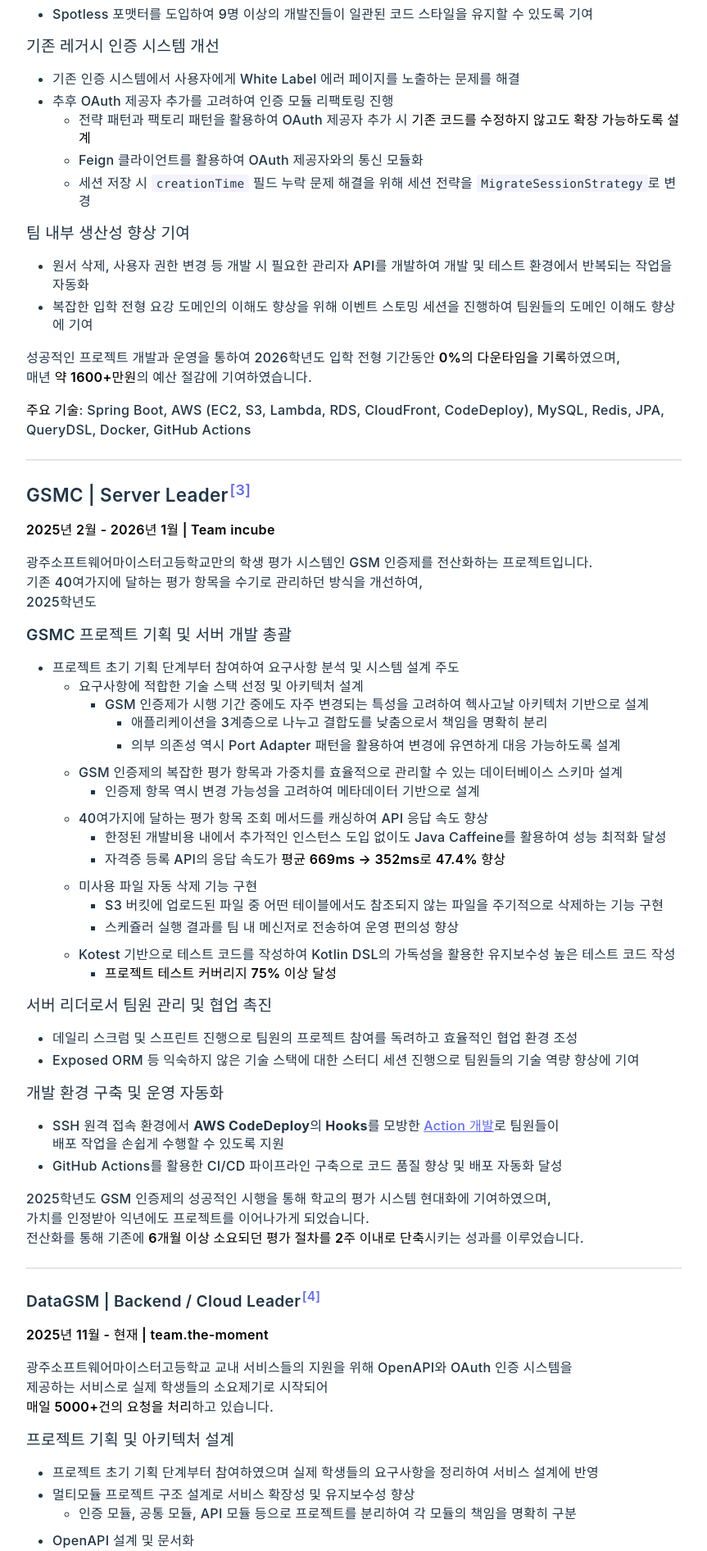
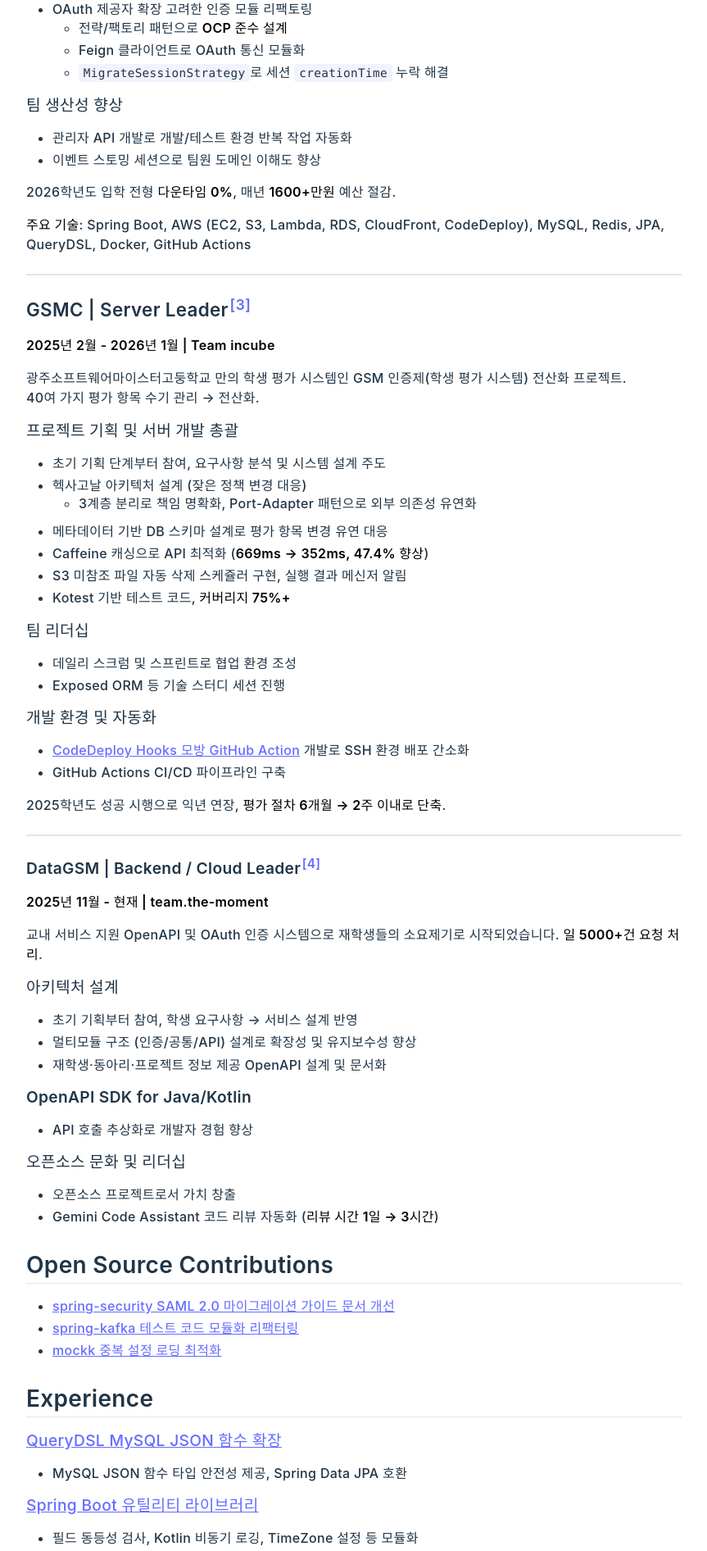
Before and after one commit to snowykte0426/my-resume, a React (Vite) app: page / in a window 1280 px wide. Shown: the part 884-2776 px from the top of the page at 82% size, without its empty margins (208-1071 px from the left). Built offline with nearby package versions, Linux system fonts and the light colour scheme; a web font is replaced by a local one.

Commit message:
refactor resume.mdx for improved clarity and conciseness

```diff
--- a/src/content/resume.mdx
+++ b/src/content/resume.mdx
@@ -14,35 +14,33 @@
 ### Hello, GSM | Server / Cloud Engineer<Footnote>총 17명 규모</Footnote>
 **2025년 4월 - 2025년 11월 | team.the-moment**
 
-광주소프트웨어마이스터고등학교의 신입생 입학 지원 시스템입니다. <br />
-기존에 수기로 진행되던 입학 지원 절차를 전산화하는 서비스로, <br />
-실 사용자 1800+명<Footnote>Google Analytics 기준</Footnote>, 매년 변경되는 입학 전형 기준에 유연하게 대응할 수 있도록 설계되었습니다.
+광주소프트웨어마이스터고등학교 신입생 입학 지원 시스템. <br />
+수기로 진행되던 것을 전산화하였으며, 실 사용자 1800+명<Footnote>Google Analytics 기준</Footnote>, 매년 변경되는 입학 전형 기준에 유연하게 대응합니다.
 
 #### 2026학년도 신입생 입학 지원 시스템 개발 및 운영/유지보수
-- AWS 인프라 관리 및 최적화 작업 진행(<b>\$518.18에서 \$265.16으로 약 48.8%</b> 비용 절감)
-    - 기존에 S3 버킷에 정적 파일을 저장하던 방식을 CloudFront로 전환하여<br /> 콘텐츠 전송 속도 향상 및 네트워크 비용 절감
-    - 서버 인스턴스 패밀리를 `t3` -> `t4g`로 전환하여 비용 절감
-- 기존에 서버 애플리케이션에서 처리하던 성적계산 로직을 **Golang 기반 AWS Lambda로 이전**하여<br /> 입학 전형 일정이 아닐 동안 서버 인스턴스 비용 발생 문제 해결 및 클라이언트 요청에 대한 응답 속도 향상
-- 신입생 정보를 엑셀 시트로 다운로드하는 API 최적화
-    - API 호출 시 신입생 row 1건 당 3번의 추가 쿼리가 발생하던 문제를 기존 프로젝트에서 사용되던<br /> QueryDSL을 활용하여 1번의 쿼리로 변경
-    - 처리되는 데이터가 많을 수록 메모리 사용량이 급증하는 문제를 해결하기 위해<br /> Apache POI의 SXSSF API를 활용하여 메모리 사용량을 일정하게 유지
-    - API 응답 속도가 **최대 19,050ms → 1,072ms로 약 94.4% 향상**
-- 기존 시스템에서 누락된 테스트 코드를 보완하여 **서비스 로직 테스트 커버리지 100% 달성**
-- Spotless 포맷터를 도입하여 9명 이상의 개발진들이 일관된 코드 스타일을 유지할 수 있도록 기여
+- AWS 인프라 최적화 (<b>\$518 → \$265, 약 48.8% 절감</b>)
+    - S3 정적 파일 → CloudFront 전환으로 전송 속도 향상 및 네트워크 비용 절감
+    - 인스턴스 `t3` → `t4g` 전환
+- 성적계산 로직 **Golang 기반 AWS Lambda로 이전**
+    - 비입학전형 기간 서버 비용 문제 해결 및 응답 속도 향상
+- 엑셀 다운로드 API 최적화 (**19,050ms → 1,072ms, 94.4% 향상**)
+    - N+1 쿼리 → QueryDSL 단일 쿼리로 변경
+    - Apache POI SXSSF API로 메모리 사용량 일정 유지
+- 누락된 테스트 코드 보완, **서비스 로직 테스트 커버리지 100%**
+- Spotless 포맷터 도입으로 9명+ 개발진 코드 스타일 통일
 
-#### 기존 레거시 인증 시스템 개선
-- 기존 인증 시스템에서 사용자에게 White Label 에러 페이지를 노출하는 문제를 해결
-- 추후 OAuth 제공자 추가를 고려하여 인증 모듈 리팩토링 진행
-  - 전략 패턴과 팩토리 패턴을 활용하여 OAuth 제공자 추가 시 **기존 코드를 수정하지 않고도 확장 가능하도록 설계**
-  - Feign 클라이언트를 활용하여 OAuth 제공자와의 통신 모듈화
-  - 세션 저장 시 `creationTime` 필드 누락 문제 해결을 위해 세션 전략을 `MigrateSessionStrategy`로 변경
+#### 레거시 인증 시스템 개선
+- White Label 에러 페이지 노출 문제 해결
+- OAuth 제공자 확장 고려한 인증 모듈 리팩토링
+  - 전략/팩토리 패턴으로 **OCP 준수 설계**
+  - Feign 클라이언트로 OAuth 통신 모듈화
+  - `MigrateSessionStrategy`로 세션 `creationTime` 누락 해결
 
-#### 팀 내부 생산성 향상 기여
-- 원서 삭제, 사용자 권한 변경 등 개발 시 필요한 관리자 API를 개발하여 개발 및 테스트 환경에서 반복되는 작업을 자동화
-- 복잡한 입학 전형 요강 도메인의 이해도 향상을 위해 이벤트 스토밍 세션을 진행하여 팀원들의 도메인 이해도 향상에 기여
+#### 팀 생산성 향상
+- 관리자 API 개발로 개발/테스트 환경 반복 작업 자동화
+- 이벤트 스토밍 세션으로 팀원 도메인 이해도 향상
 
-성공적인 프로젝트 개발과 운영을 통하여 2026학년도 입학 전형 기간동안 **0%의 다운타임을 기록**하였으며, <br />
-매년 **약 1600+만원**의 예산 절감에 기여하였습니다.
+2026학년도 입학 전형 **다운타임 0%**, 매년 **1600+만원** 예산 절감.
 
 **주요 기술**: Spring Boot, AWS (EC2, S3, Lambda, RDS, CloudFront, CodeDeploy), MySQL, Redis, JPA, QueryDSL, Docker, GitHub Actions
 
@@ -51,59 +49,42 @@
 ### GSMC | Server Leader<Footnote>총 19명 규모</Footnote>
 **2025년 2월 - 2026년 1월 | Team incube**
 
-광주소프트웨어마이스터고등학교만의 학생 평가 시스템인 GSM 인증제를 전산화하는 프로젝트입니다. <br />
-기존 40여가지에 달하는 평가 항목을 수기로 관리하던 방식을 개선하여, <br />
-2025학년도
+광주소프트웨어마이스터고둥학교 만의 학생 평가 시스템인 GSM 인증제(학생 평가 시스템) 전산화 프로젝트. <br />
+40여 가지 평가 항목 수기 관리 → 전산화.
 
-#### GSMC 프로젝트 기획 및 서버 개발 총괄
-- 프로젝트 초기 기획 단계부터 참여하여 요구사항 분석 및 시스템 설계 주도
-  - 요구사항에 적합한 기술 스택 선정 및 아키텍처 설계
-    - GSM 인증제가 시행 기간 중에도 자주 변경되는 특성을 고려하여 헥사고날 아키텍처 기반으로 설계
-       - 애플리케이션을 3계층으로 나누고 결합도를 낮춤으로서 책임을 명확히 분리
-       - 의부 의존성 역시 Port Adapter 패턴을 활용하여 변경에 유연하게 대응 가능하도록 설계
-  - GSM 인증제의 복잡한 평가 항목과 가중치를 효율적으로 관리할 수 있는 데이터베이스 스키마 설계
-     - 인증제 항목 역시 변경 가능성을 고려하여 메타데이터 기반으로 설계
-  - 40여가지에 달하는 평가 항목 조회 메서드를 캐싱하여 API 응답 속도 향상
-     - 한정된 개발비용 내에서 추가적인 인스턴스 도입 없이도 Java Caffeine를 활용하여 성능 최적화 달성
-     - 자격증 등록 API의 응답 속도가 **평균 669ms → 352ms로 47.4% 향상**
-  - 미사용 파일 자동 삭제 기능 구현
-     - S3 버킷에 업로드된 파일 중 어떤 테이블에서도 참조되지 않는 파일을 주기적으로 삭제하는 기능 구현
-     - 스케쥴러 실행 결과를 팀 내 메신저로 전송하여 운영 편의성 향상
-  - Kotest 기반으로 테스트 코드를 작성하여 Kotlin DSL의 가독성을 활용한 유지보수성 높은 테스트 코드 작성
-     - **프로젝트 테스트 커버리지 75% 이상 달성**
-#### 서버 리더로서 팀원 관리 및 협업 촉진
-- 데일리 스크럼 및 스프린트 진행으로 팀원의 프로젝트 참여를 독려하고 효율적인 협업 환경 조성
-- Exposed ORM 등 익숙하지 않은 기술 스택에 대한 스터디 세션 진행으로 팀원들의 기술 역량 향상에 기여
-#### 개발 환경 구축 및 운영 자동화
-- SSH 원격 접속 환경에서 <b>AWS CodeDeploy의 Hooks를 모방한 [Action 개발](https://github.com/marketplace/actions/ssh-remote-deploy)</b>로 팀원들이<br /> 배포 작업을 손쉽게 수행할 수 있도록 지원
-- GitHub Actions를 활용한 CI/CD 파이프라인 구축으로 코드 품질 향상 및 배포 자동화 달성
+#### 프로젝트 기획 및 서버 개발 총괄
+- 초기 기획 단계부터 참여, 요구사항 분석 및 시스템 설계 주도
+- 헥사고날 아키텍처 설계 (잦은 정책 변경 대응)
+  - 3계층 분리로 책임 명확화, Port-Adapter 패턴으로 외부 의존성 유연화
+- 메타데이터 기반 DB 스키마 설계로 평가 항목 변경 유연 대응
+- Caffeine 캐싱으로 API 최적화 (**669ms → 352ms, 47.4% 향상**)
+- S3 미참조 파일 자동 삭제 스케쥴러 구현, 실행 결과 메신저 알림
+- Kotest 기반 테스트 코드, **커버리지 75%+**
+#### 팀 리더십
+- 데일리 스크럼 및 스프린트로 협업 환경 조성
+- Exposed ORM 등 기술 스터디 세션 진행
+#### 개발 환경 및 자동화
+- <b>[CodeDeploy Hooks 모방 GitHub Action](https://github.com/marketplace/actions/ssh-remote-deploy)</b> 개발로 SSH 환경 배포 간소화
+- GitHub Actions CI/CD 파이프라인 구축
 
-2025학년도 GSM 인증제의 성공적인 시행을 통해 학교의 평가 시스템 현대화에 기여하였으며, <br />
-가치를 인정받아 익년에도 프로젝트를 이어나가게 되었습니다. <br />
-전산화를 통해 기존에 **6개월 이상 소요되던 평가 절차를 2주 이내로 단축**시키는 성과를 이루었습니다.
+2025학년도 성공 시행으로 익년 연장, **평가 절차 6개월 → 2주 이내로 단축**.
 
 ---
 
 #### DataGSM | Backend / Cloud Leader<Footnote>총 7명 규모</Footnote>
 **2025년 11월 - 현재 | team.the-moment**
 
-광주소프트웨어마이스터고등학교 교내 서비스들의 지원을 위해 OpenAPI와 OAuth 인증 시스템을<br />
-제공하는 서비스로 실제 학생들의 소요제기로 시작되어 <br />
-**매일 5000+건의 요청을 처리**하고 있습니다.
+교내 서비스 지원 OpenAPI 및 OAuth 인증 시스템으로 재학생들의 소요제기로 시작되었습니다. **일 5000+건 요청 처리**.
 
-#### 프로젝트 기획 및 아키텍처 설계
-- 프로젝트 초기 기획 단계부터 참여하였으며 실제 학생들의 요구사항을 정리하여 서비스 설계에 반영
-- 멀티모듈 프로젝트 구조 설계로 서비스 확장성 및 유지보수성 향상
-  - 인증 모듈, 공통 모듈, API 모듈 등으로 프로젝트를 분리하여 각 모듈의 책임을 명확히 구분
-- OpenAPI 설계 및 문서화
-  - 재학생 정보, 동아리 정보, 프로젝트 정보 등 다양한 데이터를 제공하는 OpenAPI 설계
-#### OpenAPI SDK for Java/Kotlin 개발
-- OpenAPI를 손쉽게 사용할 수 있도록 Java/Kotlin용 SDK 개발
-- OpenAPI를 호출하는 과정을 추상화하여 개발자 경험 향상
-#### 오픈소스 문화 조성 및 팀 리더십 발휘
-- 단순히 팀 내부에서만 개발하는 것이 아닌, 오픈소스 프로젝트로서의 가치를 창출하기 위해 노력
-- Gemini Code Assistant를 활용한 코드 리뷰 자동화로 코드 품질 향상 및 팀원들의 생산성 증대
-    - 본래 코드 리뷰로 인하여 소요되던 시간이 **평균 1일에서 약 3시간으로 단축**
+#### 아키텍처 설계
+- 초기 기획부터 참여, 학생 요구사항 → 서비스 설계 반영
+- 멀티모듈 구조 (인증/공통/API) 설계로 확장성 및 유지보수성 향상
+- 재학생·동아리·프로젝트 정보 제공 OpenAPI 설계 및 문서화
+#### OpenAPI SDK for Java/Kotlin
+- API 호출 추상화로 개발자 경험 향상
+#### 오픈소스 문화 및 리더십
+- 오픈소스 프로젝트로서 가치 창출
+- Gemini Code Assistant 코드 리뷰 자동화 (**리뷰 시간 1일 → 3시간**)
 
 ## Open Source Contributions
 - [spring-security SAML 2.0 마이그레이션 가이드 문서 개선](https://github.com/spring-projects/spring-security/pull/17076)
@@ -111,24 +92,19 @@
 - [mockk 중복 설정 로딩 최적화](https://github.com/mockk/mockk/pull/1474)
 
 ## Experience
-#### [QueryDSL MySQL JSON 함수 지원 확장 개발](https://github.com/snowykte0426/querydsl-mysql-json-query-support)
-- QueryDSL에서 MySQL JSON 함수를 지원하는 오픈소스 프로젝트를 진행하여 MySQL JSON 함수 사용 시<br />
-타입 안전성을 제공합니다.
-- Spring Data JPA와의 호환성을 고려하여 개발되어 기존 프로젝트에 쉽게 통합할 수 있습니다.
+#### [QueryDSL MySQL JSON 함수 확장](https://github.com/snowykte0426/querydsl-mysql-json-query-support)
+- MySQL JSON 함수 타입 안전성 제공, Spring Data JPA 호환
 
-#### [Spring Boot 유틸리티 라이브러리 개발](https://github.com/snowykte0426/peanut-butter)
-- Spring Boot 애플리케이션 개발 시 자주 사용되는 기능들을 모듈화하여 제공하는<br />
-유틸리티 라이브러리를 개발하였습니다.
-- 필드 값 동등성 검사, Kotlin 비동기 로깅, 서버 애플리케이션 TimeZone 설정 등 다양한 기능을 포함하고 있습니다.
-- **누적 다운로드 수 3000+회를 기록**하며 교내 많은 프로젝트에서 활용되고 있습니다.
+#### [Spring Boot 유틸리티 라이브러리](https://github.com/snowykte0426/peanut-butter)
+- 필드 동등성 검사, Kotlin 비동기 로깅, TimeZone 설정 등 모듈화
+- **누적 다운로드 3000+회**, 교내 다수 프로젝트 활용
 
 #### <u>team.the-moment 서버 포지션 헤더</u>
-- 약 40여명의 재학/졸업생이 소속된 교내 개발 동아리의 서버 포지션 헤더를 맡아, 입학 지원 시스템과 <br/ >학과체험 신청 시스템 등 다양한 프로젝트를 주도적으로 이끌고 있습니다.
+- 40여명 규모 교내 동아리 서버 헤더, 입학 지원·학과체험 시스템 등 프로젝트 주도
 
-#### [교내 기숙사 세탁/건조기 관리 시스템 개발 및 운영](https://github.com/team-washer/Washer-Backend-v2)
-- 광주소프트웨어마이스터고등학교 기숙사 내 세탁기와 건조기의 사용 현황을 실시간으로 모니터링하고 관리하는 시스템을 개발 및 운영하고 있습니다.
-- **누적 사용자 600+명, 일일 평균 100+여명의 사용자가 이용**하고 있습니다.
-- **SmartThings API를 활용하여 IoT 기기와 연동**하고, Spring Boot와 MySQL을 기반으로 안정적인 백엔드 시스템을 구축하였습니다.
+#### [기숙사 세탁/건조기 관리 시스템](https://github.com/team-washer/Washer-Backend-v2)
+- 세탁기·건조기 실시간 모니터링, **누적 600+명, 일일 100+명 사용**
+- **SmartThings API IoT 연동**, Spring Boot + MySQL 기반
 
 ## Skills
 - Java, Kotlin
@@ -142,16 +118,11 @@
 - **정보처리산업기사** (2025)
 
 ## Awards
-- **제 27회 앱잼 해커톤** - **최우수상(1위)**
-  - 알파코 디지털새싹 캠프, SK플래닛 주관 생활정보 분야 최우수상
-- **2024 광주광역교육청 고등학생 AI 미니 해커톤** - **대상(1위)**
-  - 광주광역시교육청, 광주과학기술원 주관 가상 캐릭터 생성 분야 대상
-- **2024 SW 동행 데모데이** - **장려상**
-  - 과학기술정보통신부, 한국과학창의재단 주관 SW 동행 프로젝트 장려상
-- **2025 SW 마이스터고 연합 해커톤** - **인기상(5위)**
-  - 대구소프트웨어마이스터고등학교 주관 대구소프트웨어마이스고교장상 수상
-- **2025 빛가람 에너지밸리 SW 작품 경진대회** - **우수상(3위)**
-  - 한전 KDN 주관 SW 경진대회 우수상
+- **제 27회 앱잼 해커톤** - **최우수상(1위)** | SK플래닛
+- **2024 광주 AI 미니 해커톤** - **대상(1위)** | 광주교육청, GIST
+- **2024 SW 동행 데모데이** - **장려상** | 과기정통부
+- **2025 SW 마이스터고 연합 해커톤** - **인기상(5위)** | 대구SW마이스터고
+- **2025 빛가람 에너지밸리 SW 경진대회** - **우수상(3위)** | 한전 KDN
 
 ## Education
 - 광주소프트웨어마이스터고등학교 8기(2024년 3월 ~ 현재)
```
